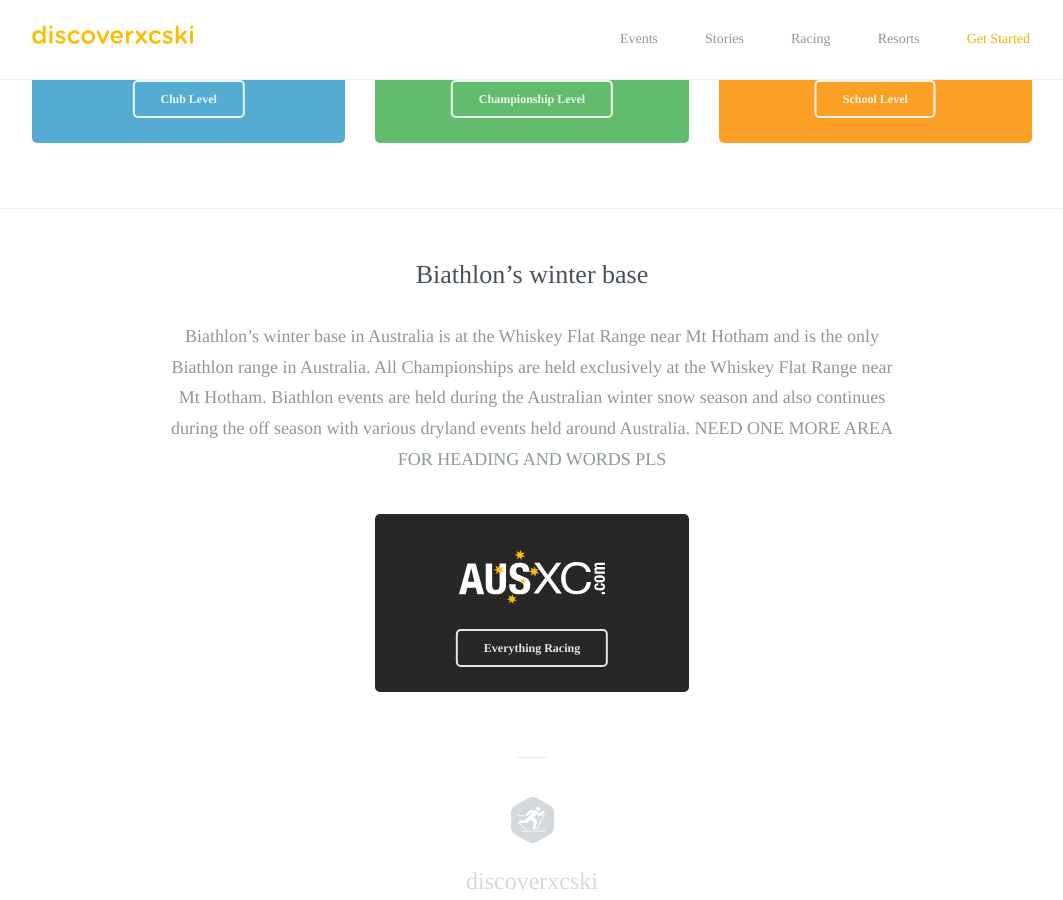
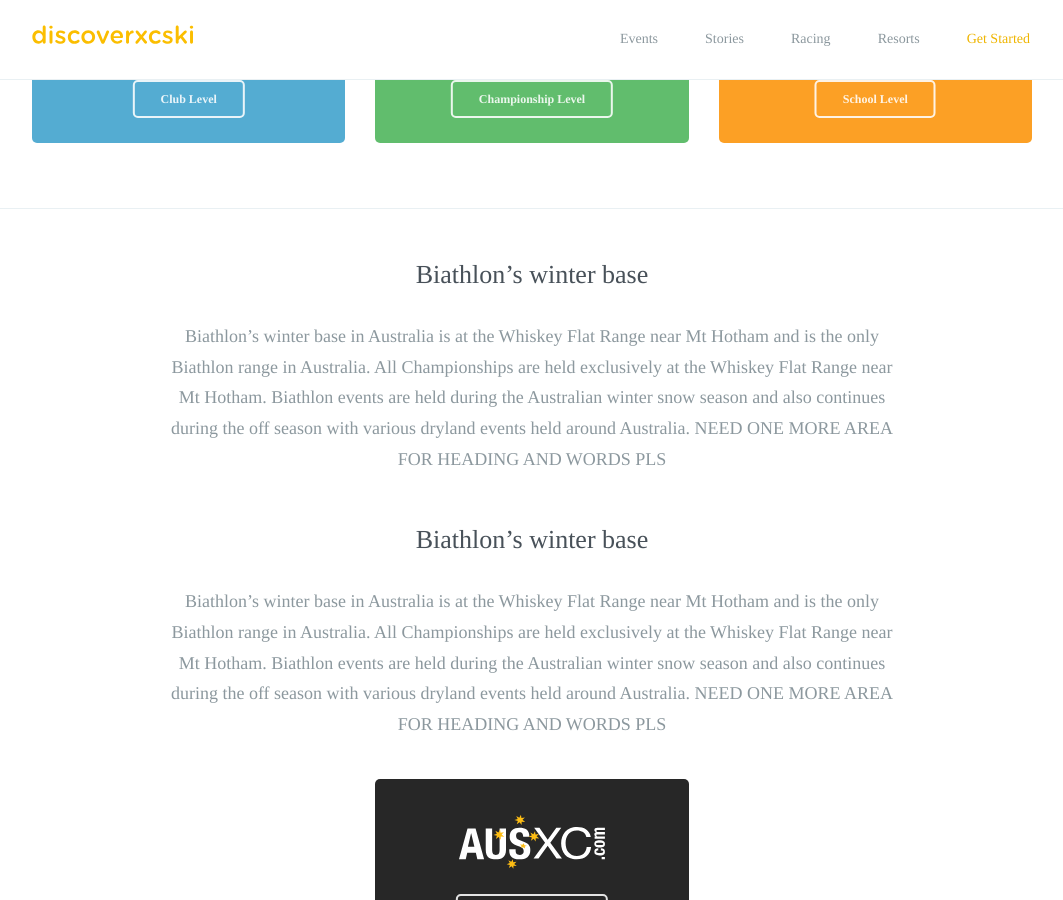
Before and after one commit to robcatto/robcatto.github.io, a Jekyll site: the page built from racing/australian-biathlon/index.html, in a window 1280 px wide and 900 px high, scrolled down 1628 px. Shown: the whole window, without its empty margins (108-1171 px from the left). Built offline with Jekyll 4.4.1, drawn with Linux system fonts in a browser that asks for light colours; some web fonts are replaced; Markdown is read by kramdown in place of the engine named in the settings; some of the changed text lies outside the part shown.

Commit message:
Update index.html

```diff
--- a/racing/australian-biathlon/index.html
+++ b/racing/australian-biathlon/index.html
@@ -130,6 +130,13 @@ layout: default
                 </section>
 
                  <section class="mobile_section" style="border-bottom: none">
+                <h3>Biathlon’s winter base</h3>
+                <p>
+                    Biathlon’s winter base in Australia is at the Whiskey Flat Range near Mt Hotham and is the only Biathlon range in Australia.  All Championships are held exclusively at the Whiskey Flat Range near Mt Hotham. Biathlon events are held during the Australian winter snow season and also continues during the off season with various dryland events held around Australia.  NEED ONE MORE AREA FOR HEADING AND WORDS PLS
+
+                </p>
+
+                   <section class="mobile_section" style="border-bottom: none">
                 <h3>Biathlon’s winter base</h3>
                 <p>
                     Biathlon’s winter base in Australia is at the Whiskey Flat Range near Mt Hotham and is the only Biathlon range in Australia.  All Championships are held exclusively at the Whiskey Flat Range near Mt Hotham. Biathlon events are held during the Australian winter snow season and also continues during the off season with various dryland events held around Australia.  NEED ONE MORE AREA FOR HEADING AND WORDS PLS
```
Also changed, not shown: other parts of racing/australian-biathlon/index.html (+1 -1 lines).
